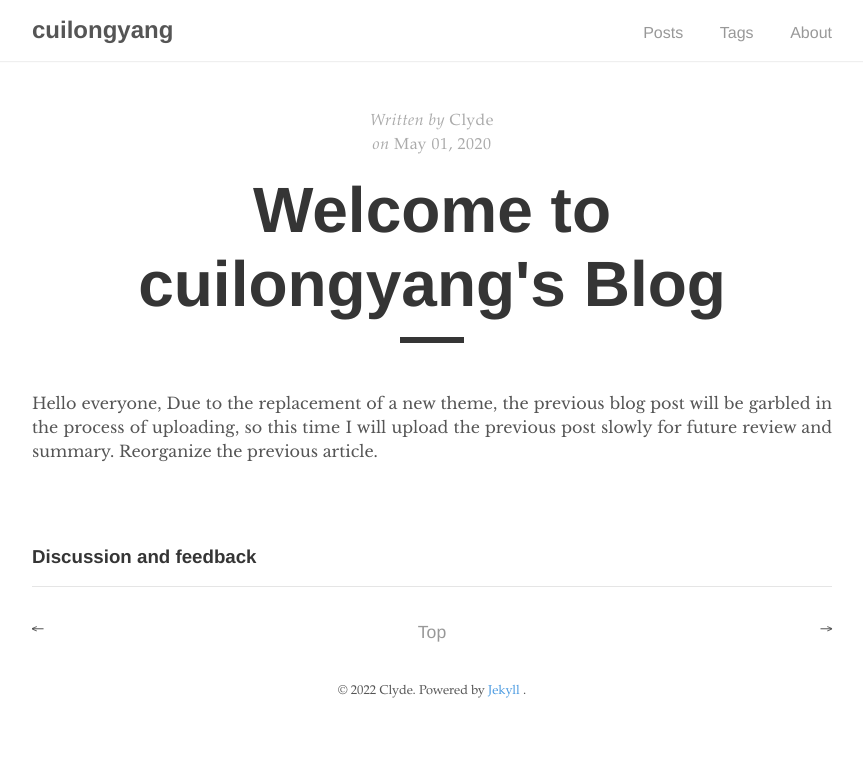
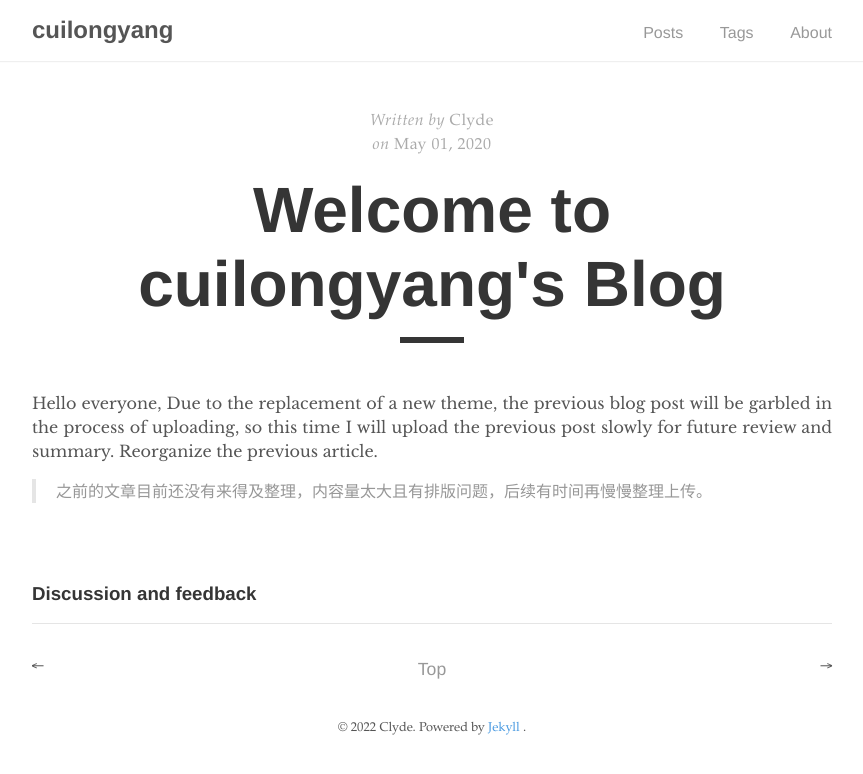
Before and after one commit to cuilongyang/cuilongyang.github.io, a Jekyll site: the page built from _posts/2020-05-01-welcome.md, in a window 1280 px wide. Shown: the top 774 px of the page, without its empty margins (208-1071 px from the left). Built offline with Jekyll 4.4.1, drawn with Linux system fonts in a browser that asks for light colours; comment, search, counter and statistics services are not loaded.

Commit message:
Update 2020-05-01-welcome.md

```diff
--- a/_posts/2020-05-01-welcome.md
+++ b/_posts/2020-05-01-welcome.md
@@ -10,3 +10,5 @@ hidden: true
 ---
 
 Hello everyone, Due to the replacement of a new theme, the previous blog post will be garbled in the process of uploading<!--more-->, so this time I will upload the previous post slowly for future review and summary. Reorganize the previous article.
+
+> 之前的文章目前还没有来得及整理，内容量太大且有排版问题，后续有时间再慢慢整理上传。
```
